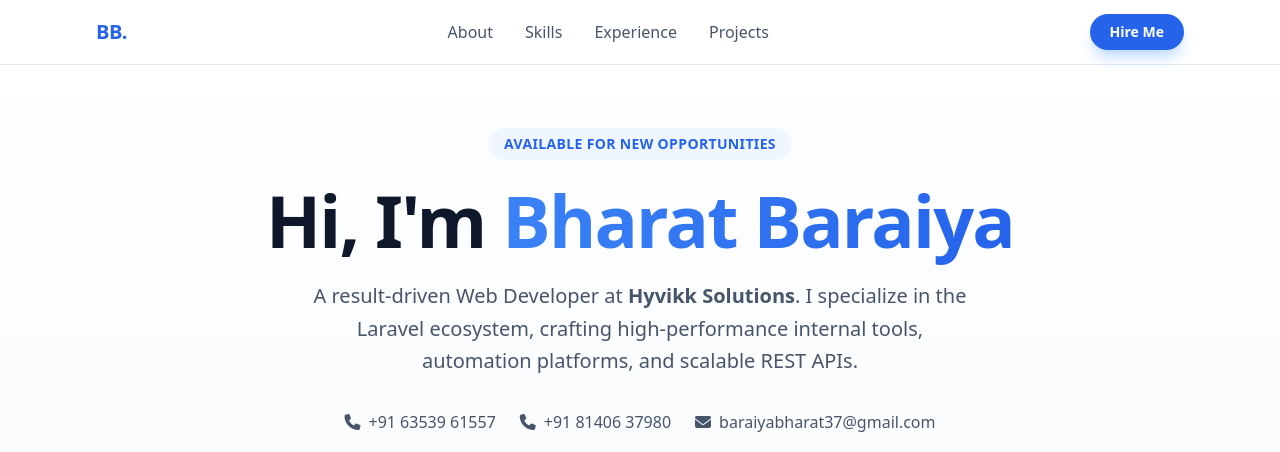
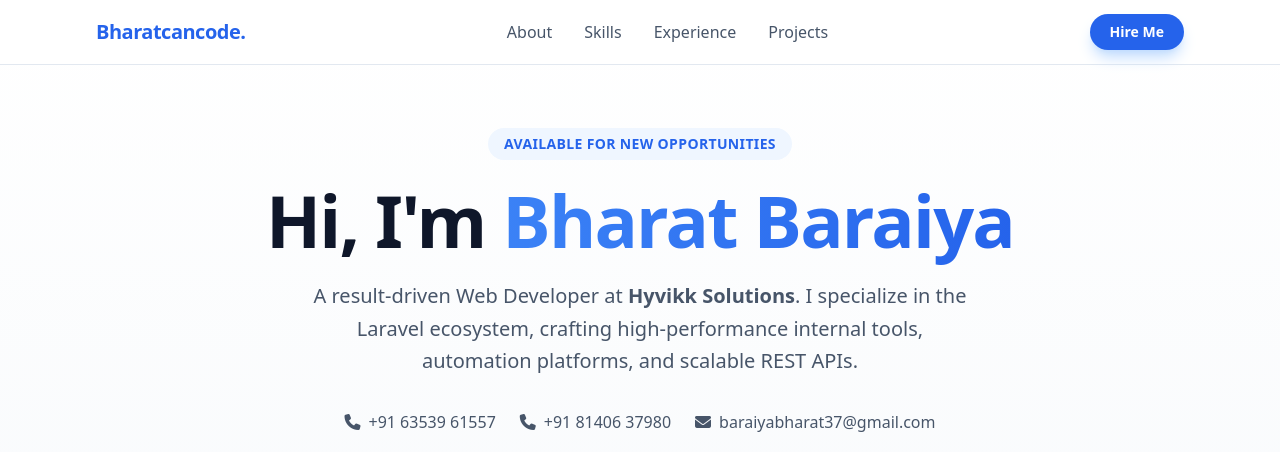
Before and after one commit to codebharat/Portfolio, a plain HTML site: page index.html in a window 1280 px wide. Shown: the top 452 px of the page. Drawn offline with nearby package versions, Linux system fonts and the light colour scheme.

Commit message:
add name

```diff
--- a/index.html
+++ b/index.html
@@ -32,7 +32,7 @@
     <nav class="fixed w-full z-50 bg-white/90 backdrop-blur-md border-b border-slate-200">
         <div class="max-w-6xl mx-auto px-4 sm:px-6 lg:px-8">
             <div class="flex justify-between h-16 items-center">
-                <div class="text-xl font-bold tracking-tight text-blue-600">BB.</div>
+                <div class="text-xl font-bold tracking-tight text-blue-600">Bharatcancode.</div>
                 <div class="hidden md:flex space-x-8 font-medium text-slate-600">
                     <a href="#about" class="hover:text-blue-600 transition">About</a>
                     <a href="#skills" class="hover:text-blue-600 transition">Skills</a>
```
